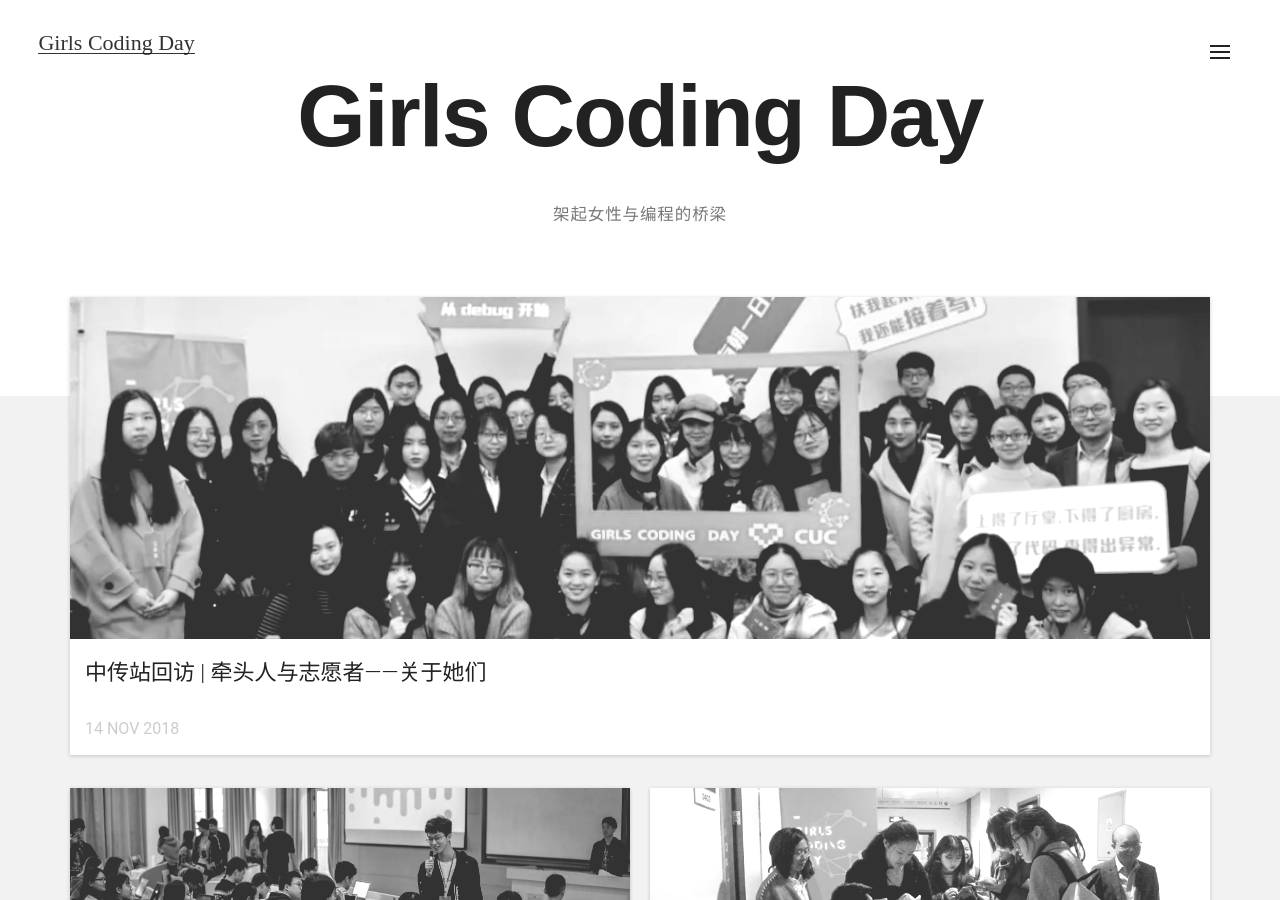
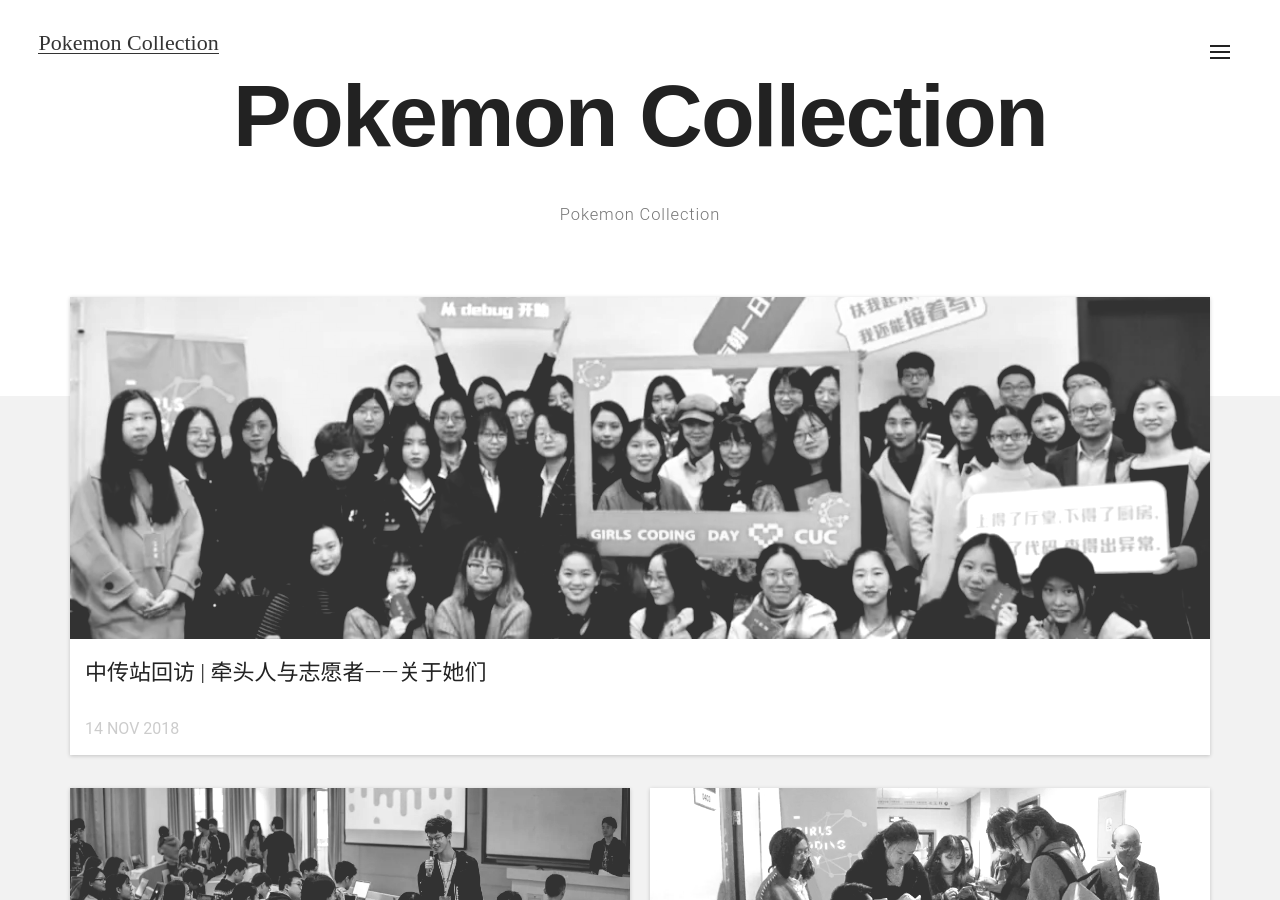
Before and after one commit to hedonism-qinyue/myblog, a Jekyll site: the page built from index.html, in a window 1280 px wide and 900 px high. Built offline with Jekyll 4.4.1, drawn with Linux system fonts in a browser that asks for light colours; nearby versions of some CDN libraries.

Commit message:
Update _config.yml

```diff
--- a/_config.yml
+++ b/_config.yml
@@ -1,11 +1,11 @@
 # "/" + 仓库的名字. 资源文件的路径组成部分
-baseurl: '/Girls-Coding-Day-Jekyll-blog-3'
+baseurl: '/myblog'
 
 # 网页的标题
-title: "Girls Coding Day"
+title: "Pokemon Collection"
 # 网站的主标题
-name: "Girls Coding Day"
-description: "架起女性与编程的桥梁"
+name: "Pokemon Collection"
+description: "Pokemon Collection"
 
 # 其它配置, 可忽略, 无需修改
 url: site url
```
